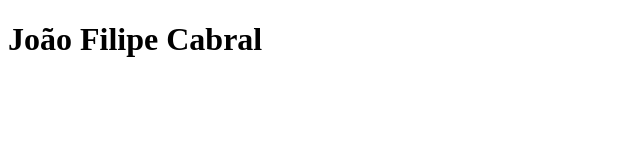
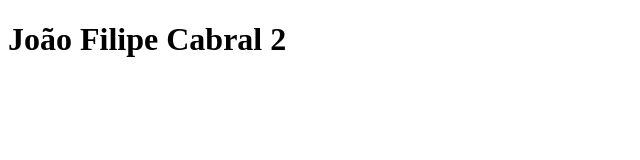
Before and after one commit to cabralfilipe/pweb, a plain HTML site: page index.html in a window 1280 px wide. Shown: the full height of the page, 0-640 px from the left. Drawn offline with Linux system fonts and the light colour scheme.

Commit message:
Update index.html

```diff
--- a/index.html
+++ b/index.html
@@ -5,6 +5,6 @@
     <title>João Filipe Cabral</title>
 </head>
 <body>
-    <h1>João Filipe Cabral</h1>
+    <h1>João Filipe Cabral 2 </h1>
 </body>
 </html>
```
